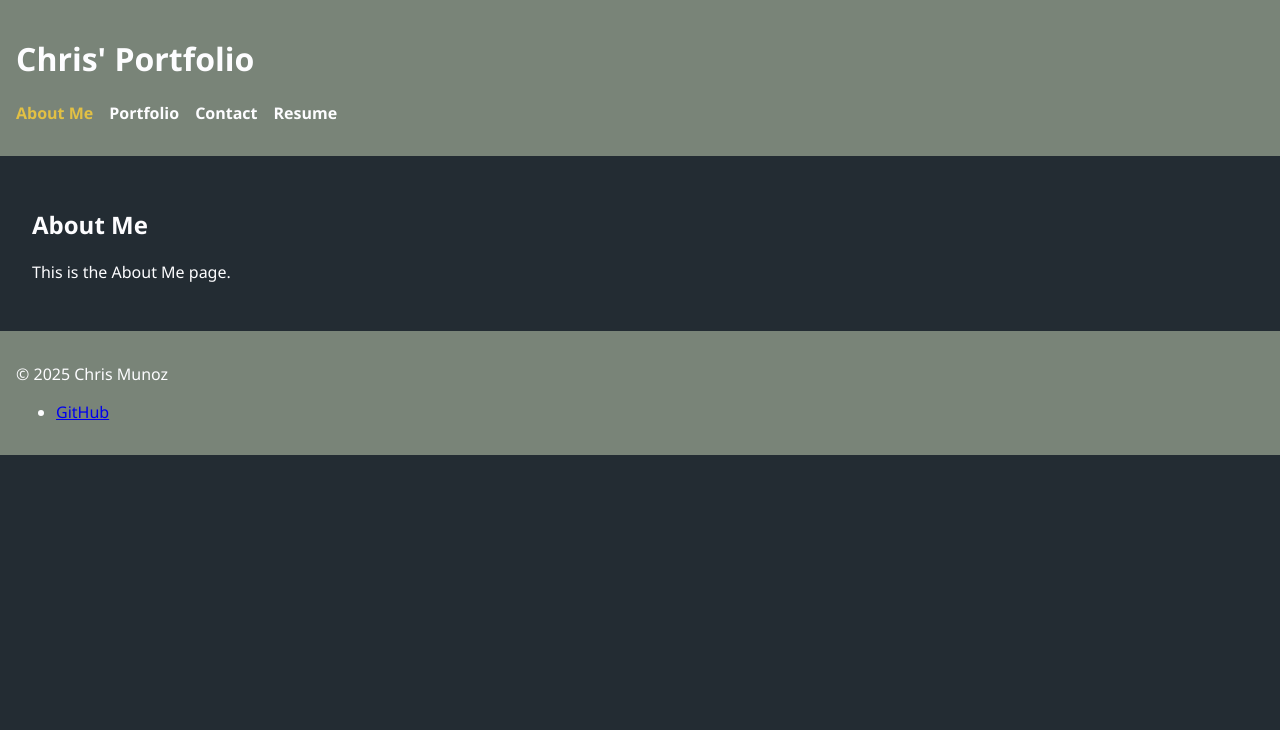
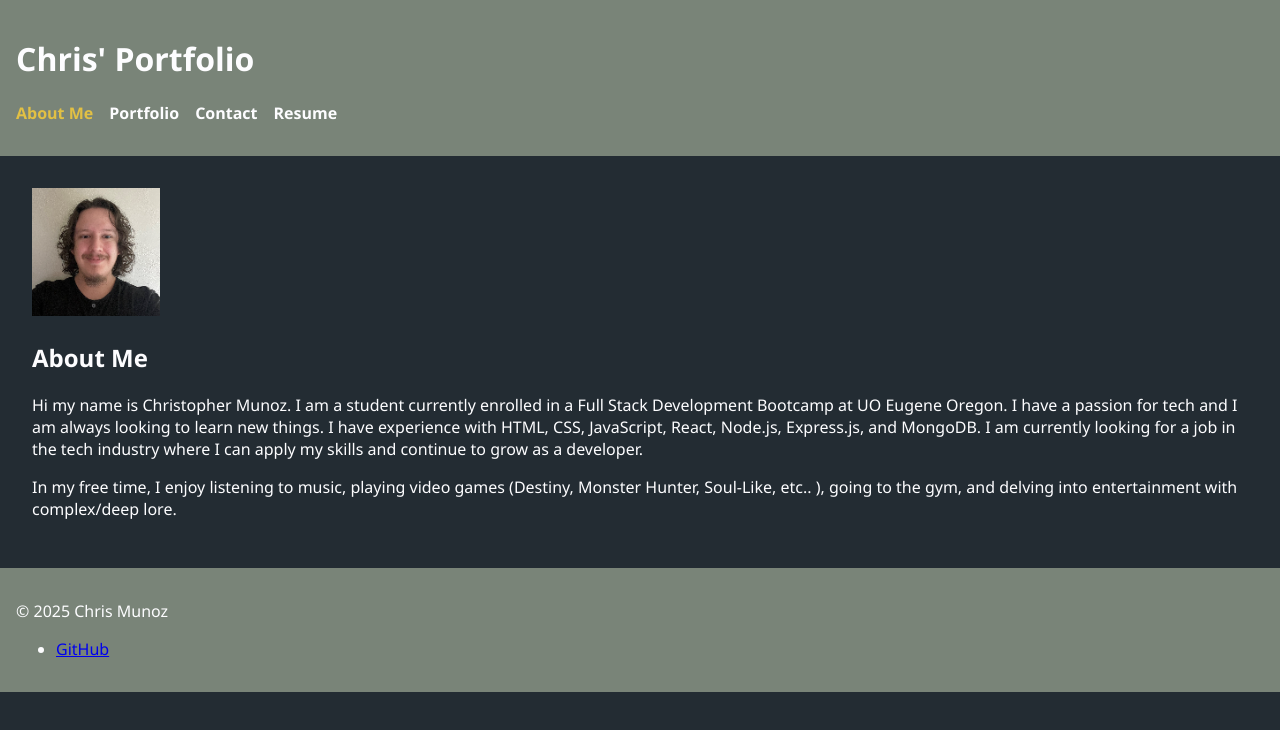
Before and after one commit to FadedSetton/react-portfolio, a React (Vite) app in the folder react-portfolio/: page / in a window 1280 px wide. Shown: the top 730 px of the page. Built offline with nearby package versions, Linux system fonts and the light colour scheme.

Commit message:
added aboutme info and profile img

```diff
--- a/react-portfolio/src/pages/About.jsx
+++ b/react-portfolio/src/pages/About.jsx
@@ -1,5 +1,22 @@
 function About() {
-    return <section><h2>About Me</h2><p>This is the About Me page.</p></section>;
+    return (
+      <section className="about">
+        <img
+          src="./src/assets/profileImg.png"
+          alt="Profile"
+          className="profile-pic"
+        />
+        <div className="bio">
+          <h2>About Me</h2>
+          <p>
+            Hi my name is Christopher Munoz. I am a student currently enrolled in a Full Stack Development Bootcamp at UO Eugene Oregon. I have a passion for tech and I am always looking to learn new things. I have experience with HTML, CSS, JavaScript, React, Node.js, Express.js, and MongoDB. I am currently looking for a job in the tech industry where I can apply my skills and continue to grow as a developer.
+          </p>
+          <p>
+            In my free time, I enjoy listening to music, playing video games (Destiny, Monster Hunter, Soul-Like, etc.. ), going to the gym, and delving into entertainment with complex/deep lore.
+          </p>
+        </div>
+      </section>
+    );
   }
 
   export default About;
```
Also changed, not shown: react-portfolio/src/assets/profileImg.png (added).
